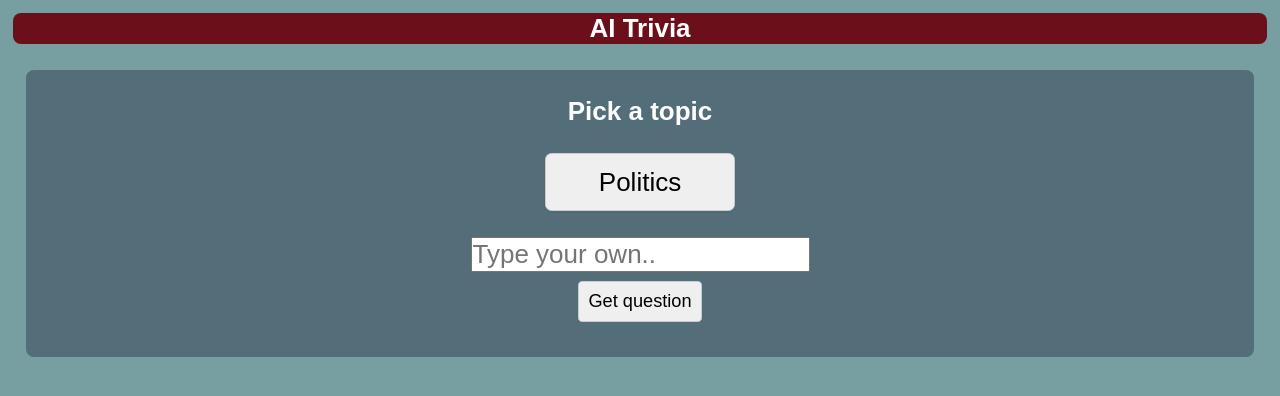
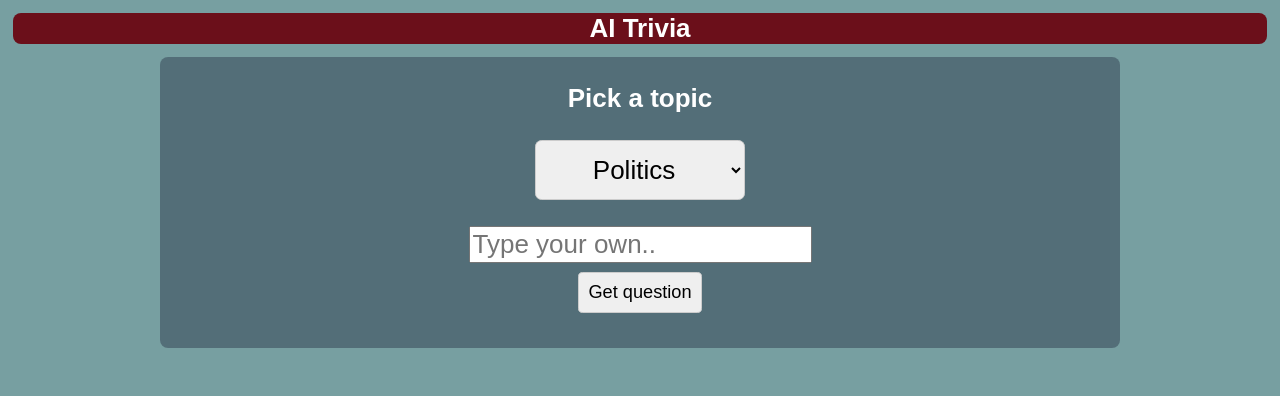
Before and after one commit to ellis0n/ai-trivia, a React (Create React App) app: page / in a window 1280 px wide. Shown: the top 396 px of the page. Built offline with nearby package versions, Linux system fonts and the light colour scheme.

Commit message:
styling fix before branch

```diff
--- a/src/App.css
+++ b/src/App.css
@@ -43,7 +43,7 @@ html {
 	justify-content: center;
 	font-size: calc(10px + 2vmin);
 	width: auto;
-	margin: 1em;
+	margin: 0 12.5%;
 	padding: 1em;
 	background-color: #313e5080;
 	border-radius: 8px;
@@ -54,6 +54,8 @@ html {
 	font-size: calc(10px + 2vmin);
 	font-family: Arial, Helvetica, sans-serif;
 	font-weight: 600;
+	margin: 0;
+	padding: 0;
 }
 
 .topic-form select {
@@ -64,28 +66,26 @@ html {
 	font-size: 1em;
 	border: 1px solid #ccc;
 	border-radius: 0.25em;
-	box-shadow: 0 1px 0 1px rgba(0, 0, 0, 0.04);
+	/* box-shadow: 0 1px 0 1px rgba(0, 0, 0, 0.04);
 	-webkit-appearance: none;
-	-moz-appearance: none;
-	appearance: none;
+	-moz-appearance: none; */
+	/* appearance: none; */
 }
 
 .user-input {
-	overflow-x: hidden;
-	resize: horizontal;
-	display: inline-block;
+	overflow: auto;
+	resize: both;
+	/* display: inline-block; */
 
-	/* no extra spaces */
-	padding: 0;
+	/* padding: 0;
 	margin: 0;
 	white-space: nowrap;
 
-	/* default widths */
-	/* width: 10em; */
-	/* min-width: 2em; */
-	/* max-width: 30em; */
-	/* display: flex; */
-	/* flex-direction: column; */
+	width: 10em;
+	min-width: 2em;
+	max-width: 30em;
+	display: flex;
+	flex-direction: column;
 	/* align-items: center; */
 	/* justify-content: center; */
 	font-size: calc(10px + 2vmin);
```
